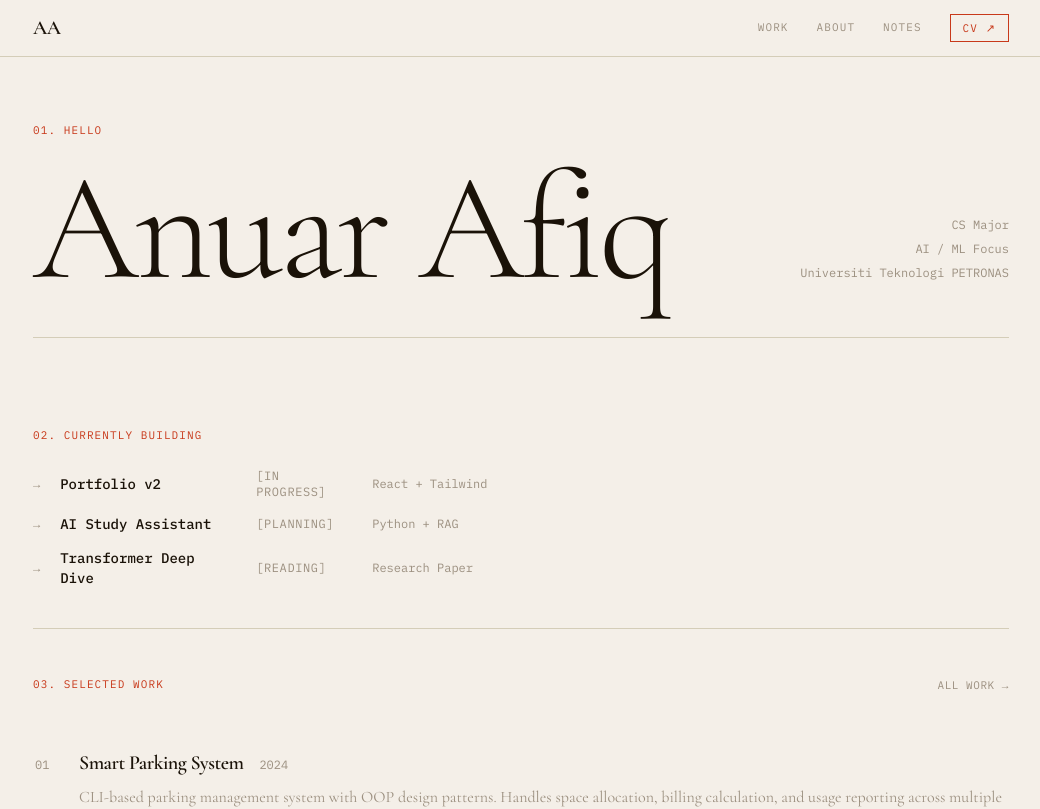
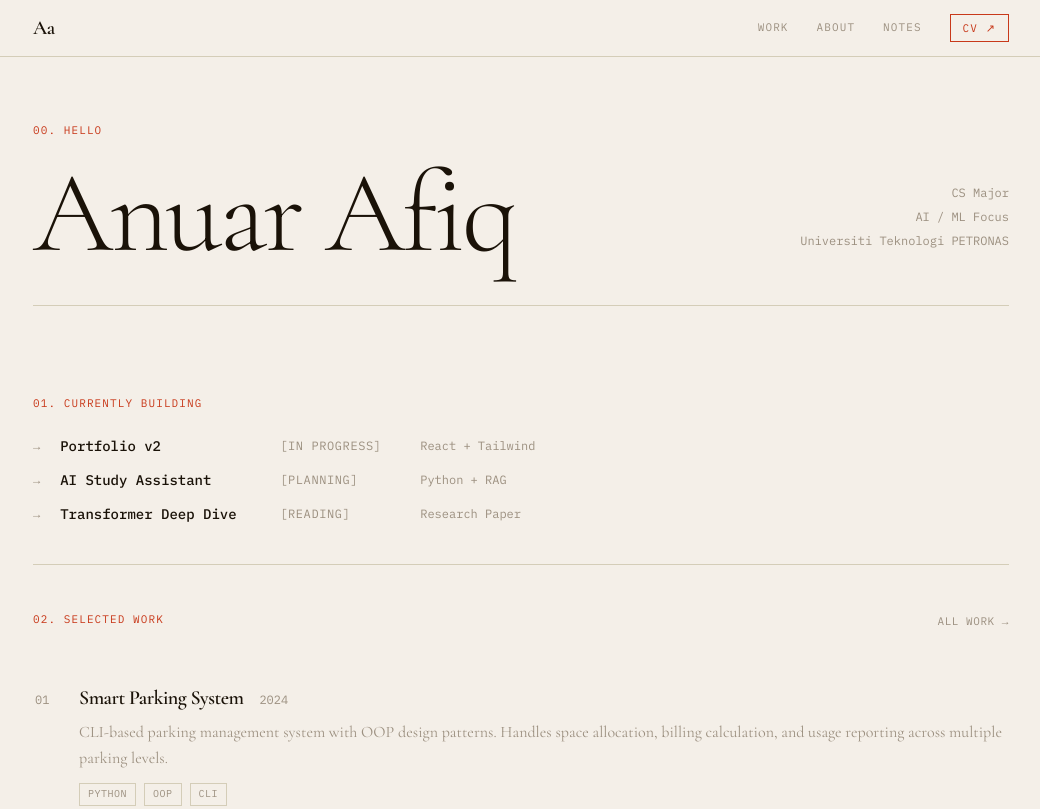
Before and after one commit to anuarafiq/portfolio, a React (Vite) app: page / in a window 1280 px wide. Shown: the top 809 px of the page, without its empty margins (119-1159 px from the left). Built offline with nearby package versions, Linux system fonts and the light colour scheme.

Commit message:
fix: update footer links and correct text formatting in Nav and Home components

```diff
--- a/src/components/Footer.jsx
+++ b/src/components/Footer.jsx
@@ -5,9 +5,9 @@
  */
 export default function Footer() {
   const links = [
-    { href: "https://github.com/anuar-afiq", label: "GitHub" },
-    { href: "https://linkedin.com/in/anuar-afiq", label: "LinkedIn" },
-    { href: "mailto:hello@anuar.dev", label: "Email" },
+    { href: "https://github.com/anuarafiq", label: "GitHub" },
+    { href: "https://linkedin.com/in/anuar-afiq-arfahairy-234964314", label: "LinkedIn" },
+    { href: "mailto:anuarafiq2407@gmail.com", label: "Email" },
   ]
 
   return (
--- a/src/components/Nav.jsx
+++ b/src/components/Nav.jsx
@@ -27,7 +27,7 @@ export default function Nav() {
           className="font-serif text-xl font-semibold tracking-tight text-ink hover:text-rust transition-colors duration-200"
           aria-label="Home"
         >
-          AA
+          Aa
         </Link>
 
         {/* Primary navigation */}
--- a/src/pages/Blog.jsx
+++ b/src/pages/Blog.jsx
@@ -33,9 +33,7 @@ export default function Blog() {
           Notes
         </motion.p>
         <motion.h1 variants={item} className="text-display-sm text-ink font-serif mb-3">
-          Thinking
-          <br />
-          out loud
+          Thinking out loud
         </motion.h1>
         <motion.p variants={item} className="font-serif text-warm text-lg max-w-xl mb-8">
           Notes on machine learning, engineering, and whatever I&apos;m chewing on. Not polished,
--- a/src/pages/Home.jsx
+++ b/src/pages/Home.jsx
@@ -45,13 +45,13 @@ export default function Home() {
        */}
       <section className="pt-16 pb-12">
         <motion.p variants={item} className="font-mono text-[11px] text-rust uppercase tracking-widest mb-6">
-          01. Hello
+          00. Hello
         </motion.p>
 
         <div className="flex flex-col md:flex-row md:items-end md:justify-between gap-6 mb-10">
           {/* Display name — weight 300 (light) so the high-contrast serifs of Cormorant
               Garamond create fine/thick stroke drama at large sizes */}
-          <motion.h1 variants={item} className="text-display text-ink font-serif select-none">
+          <motion.h1 variants={item} className="text-[clamp(3.5rem,9vw,7.5rem)] leading-[0.88] tracking-[-0.03em] font-light text-ink font-serif select-none">
             Anuar Afiq
           </motion.h1>
 
@@ -77,7 +77,7 @@ export default function Home() {
        */}
       <section className="py-10">
         <motion.p variants={item} className="font-mono text-[11px] text-rust uppercase tracking-widest mb-6">
-          02. Currently Building
+          01. Currently Building
         </motion.p>
 
         <motion.div variants={item} className="space-y-3.5">
@@ -93,8 +93,8 @@ export default function Home() {
               <span className="text-warm text-xs select-none" aria-hidden="true">
                 →
               </span>
-              <span className="text-ink font-medium w-44">{entry.name}</span>
-              <span className="text-warm text-xs uppercase tracking-wider w-24">
+              <span className="text-ink font-medium w-50">{entry.name}</span>
+              <span className="text-warm text-xs uppercase tracking-wider w-30">
                 [{entry.status}]
               </span>
               <span className="text-warm text-xs">{entry.stack}</span>
@@ -114,7 +114,7 @@ export default function Home() {
       <section className="py-10">
         <div className="flex items-center justify-between mb-8">
           <motion.p variants={item} className="font-mono text-[11px] text-rust uppercase tracking-widest">
-            03. Selected Work
+            02. Selected Work
           </motion.p>
           <motion.div variants={item}>
             <Link
```
